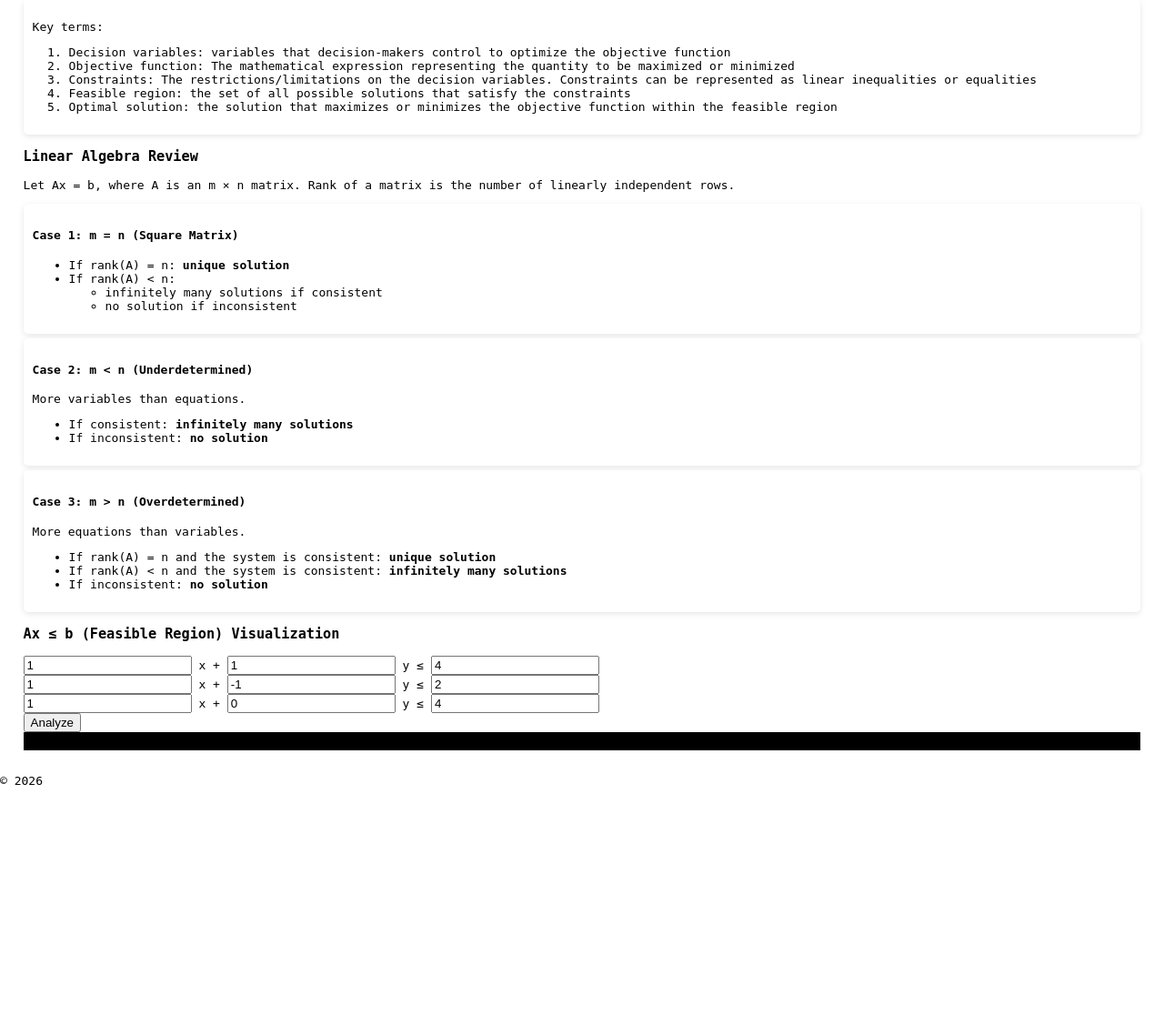
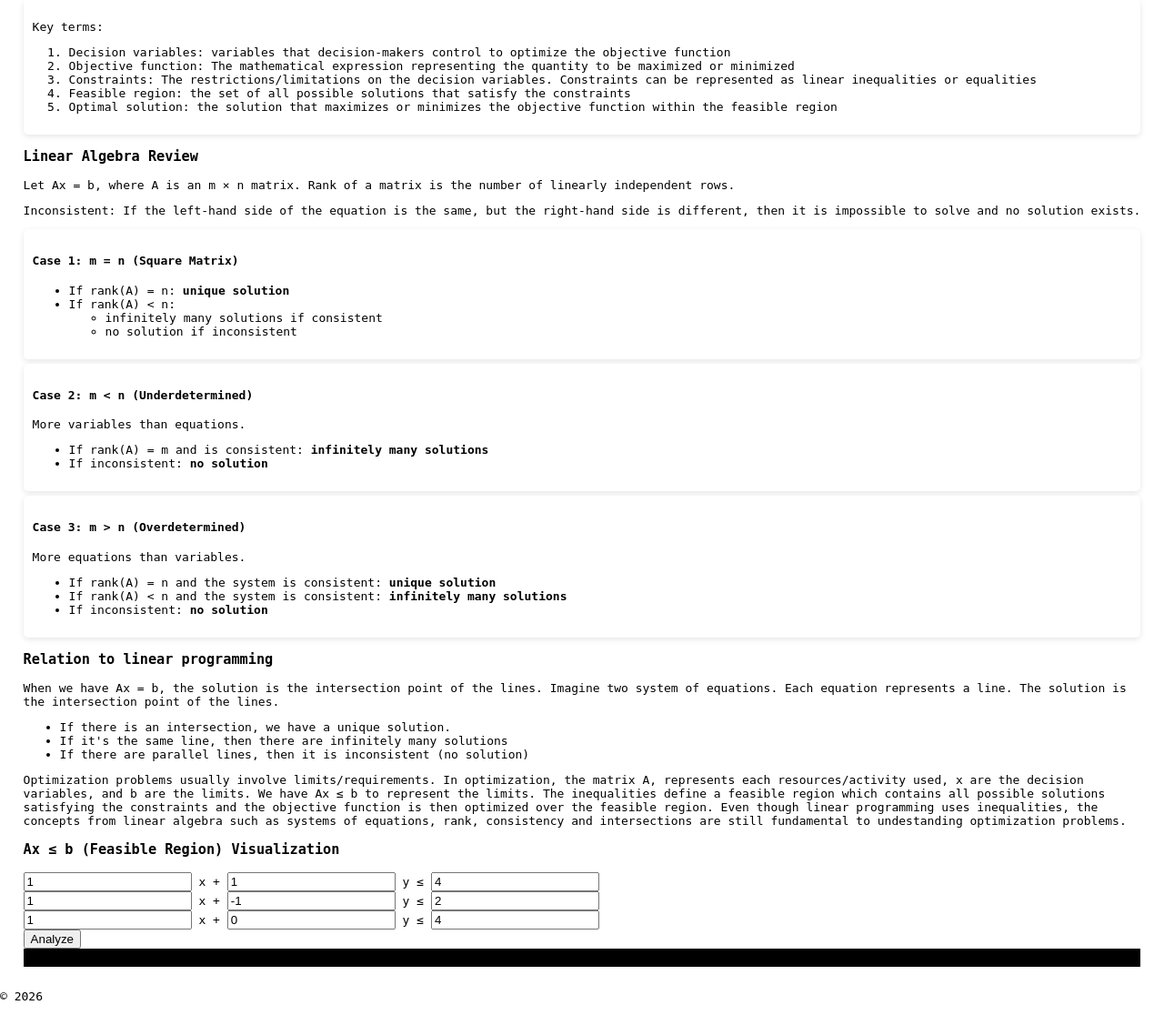
Before and after one commit to Michxz312/portfolio, a Flask app: page /project/lp in a window 1280 px wide. Shown: the part 143-1259 px from the top of the page at 91% size. Before the commit the page ends 1006 px from the top, so only its background shows below. Run offline with Flask 3, Linux system fonts and the light colour scheme; some libraries are stand-ins or nearby versions.

Commit message:
Enhance LP explanation with details on inconsistency and relation to linear programming

```diff
--- a/templates/projects/LP/LP.html
+++ b/templates/projects/LP/LP.html
@@ -23,6 +23,10 @@
             <code>m × n</code> matrix. Rank of a matrix is the number of linearly independent rows.
         </p>
 
+        <p>Inconsistent: If the left-hand side of the equation is the same, but the right-hand side is different,
+            then it is impossible to solve and no solution exists.
+        </p>
+
         <div class="case">
             <h4>Case 1: m = n (Square Matrix)</h4>
             <ul>
@@ -45,7 +49,7 @@
             <p>More variables than equations.</p>
             <ul>
                 <li>
-                    If consistent:
+                    If rank(A) = m and is consistent:
                     <strong>infinitely many solutions</strong>
                 </li>
 
@@ -75,6 +79,27 @@
                     <strong>no solution</strong>
                 </li>
             </ul>
+        </div>
+
+        <div class="explanation">
+            <h3>Relation to linear programming</h3>
+            <p>When we have Ax = b, the solution is the intersection point of the lines.
+                Imagine two system of equations. Each equation represents a line.
+                The solution is the intersection point of the lines.</p>
+            <ul>
+                <li>If there is an intersection, we have a unique solution.</li>
+                <li>If it's the same line, then there are infinitely many solutions</li>
+                <li>If there are parallel lines, then it is inconsistent (no solution)</li>
+            </ul>
+            <p>Optimization problems usually involve limits/requirements. In optimization, the matrix A,
+                represents each resources/activity used, x are the decision variables, and b are the limits.
+                We have Ax &leq; b to represent the limits. The inequalities define a feasible region which contains
+                all possible solutions satisfying the constraints and the objective function is then optimized
+                over the feasible region.
+
+                Even though linear programming uses inequalities, the concepts from linear algebra such as systems of
+                equations, rank, consistency and intersections are still fundamental to undestanding optimization problems.
+            </p>
         </div>
     <div class = "problem">
         <h3>Ax &leq; b (Feasible Region) Visualization</h3>
```
